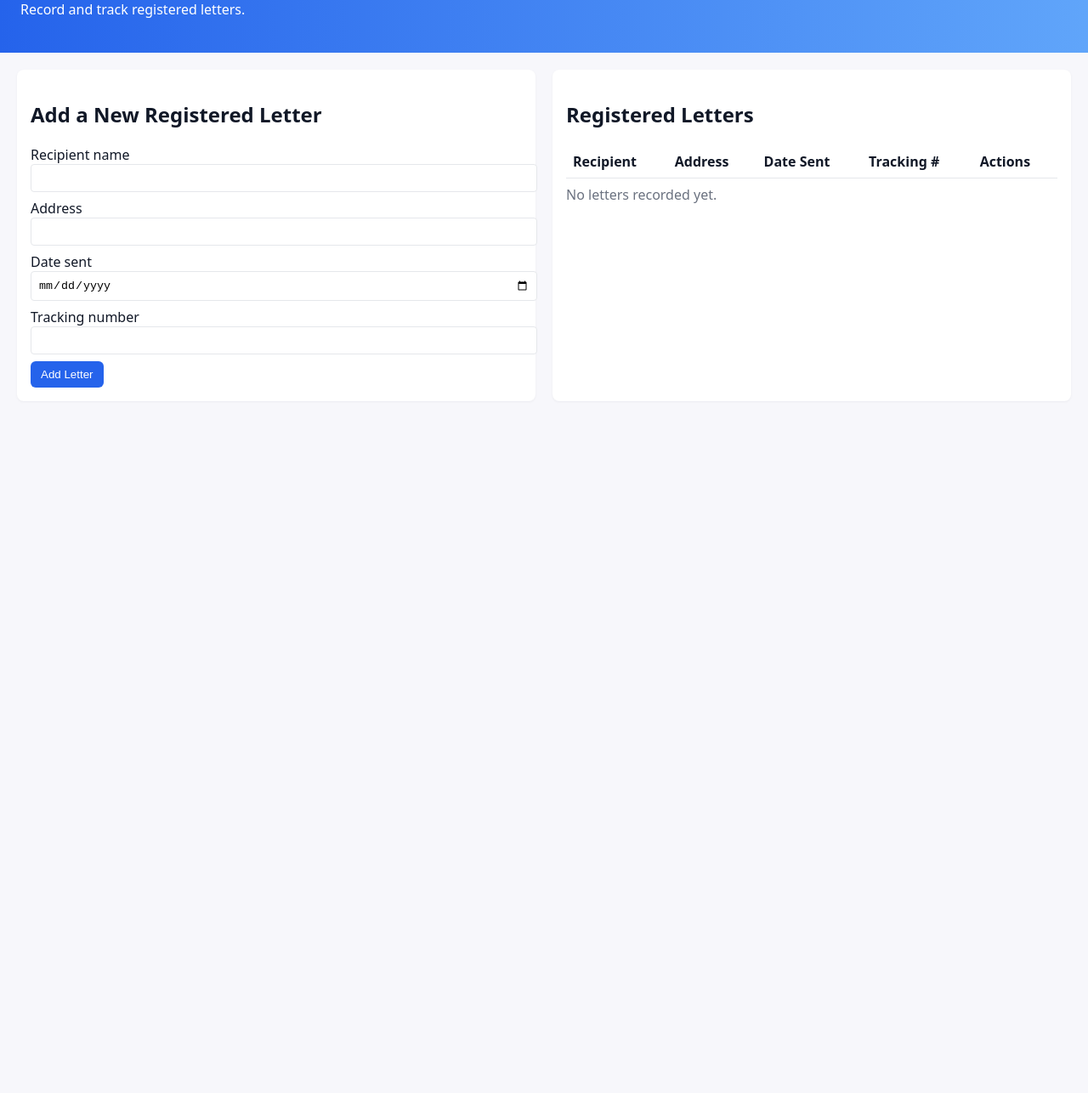
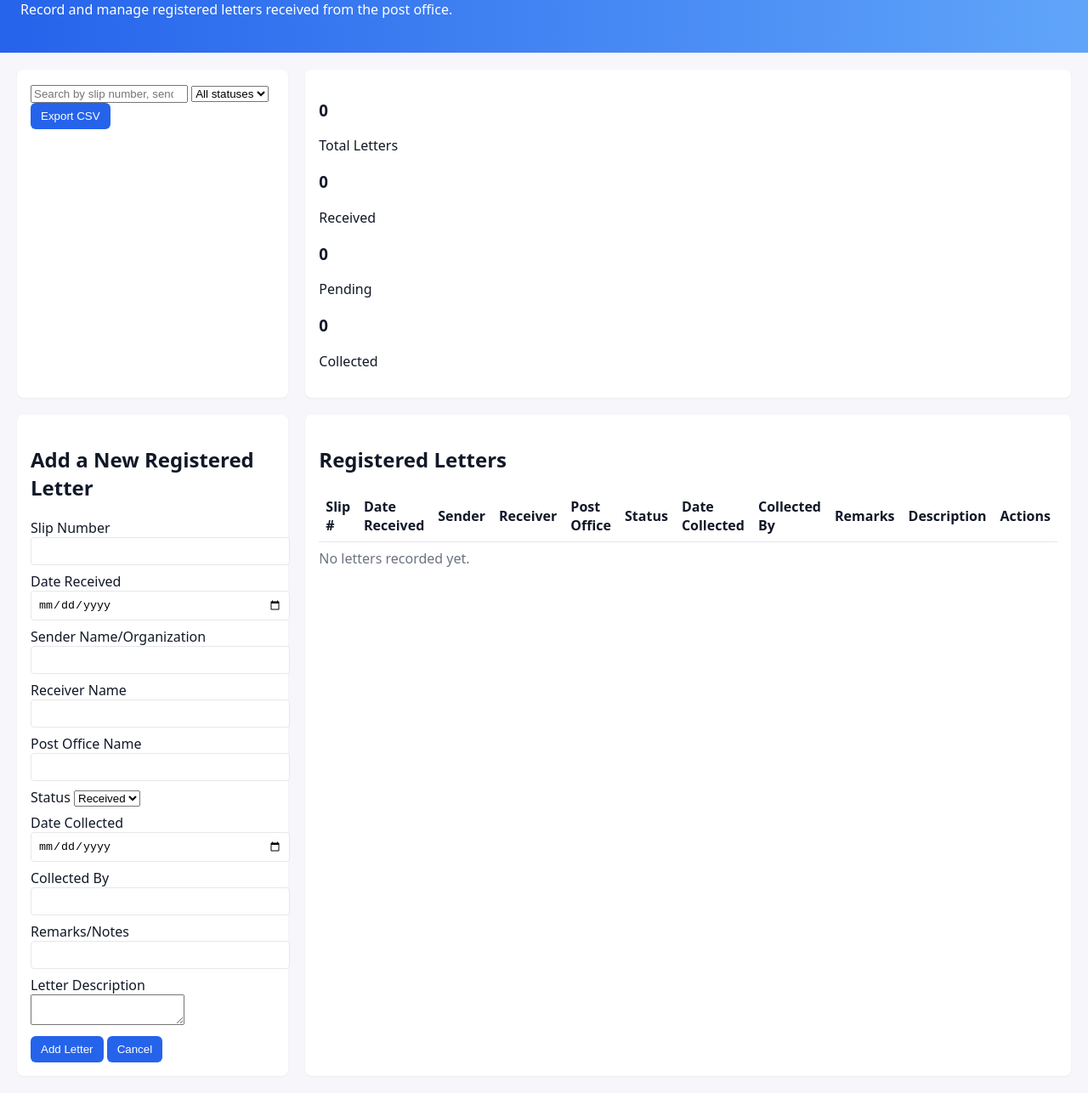
Before and after one commit to senganikhath-cyber/registered-letters-register, a plain HTML site: page index.html in a window 1280 px wide. Shown: the part 67-1353 px from the top of the page at 85% size. Before the commit the page ends 800 px from the top, so only its background shows below. Drawn offline with Linux system fonts and the light colour scheme.

Commit message:
feat: add dashboard summary

```diff
--- a/index.html
+++ b/index.html
@@ -3,36 +3,100 @@
 <head>
   <meta charset="utf-8">
   <meta name="viewport" content="width=device-width,initial-scale=1">
-  <title>Registered Letters Register</title>
+  <title>Registered Letters Slip Register</title>
   <link rel="stylesheet" href="assets/css/style.css">
 </head>
 <body>
   <header>
-    <h1>Registered Letters Register</h1>
-    <p>Record and track registered letters.</p>
+    <h1>Registered Letters Slip Register</h1>
+    <p>Record and manage registered letters received from the post office.</p>
   </header>
 
   <main>
+    <section class="toolbar">
+      <div class="search-filter">
+        <input id="search-input" type="search" placeholder="Search by slip number, sender, receiver, tracking...">
+        <select id="status-filter">
+          <option value="all">All statuses</option>
+          <option value="Received">Received</option>
+          <option value="Pending">Pending</option>
+          <option value="Collected">Collected</option>
+        </select>
+        <button id="export-btn">Export CSV</button>
+      </div>
+    </section>
+
+    <section class="dashboard" aria-label="Dashboard summary">
+      <div class="card">
+        <h3 id="count-total">0</h3>
+        <p>Total Letters</p>
+      </div>
+      <div class="card">
+        <h3 id="count-received">0</h3>
+        <p>Received</p>
+      </div>
+      <div class="card">
+        <h3 id="count-pending">0</h3>
+        <p>Pending</p>
+      </div>
+      <div class="card">
+        <h3 id="count-collected">0</h3>
+        <p>Collected</p>
+      </div>
+    </section>
+
     <section class="form-section">
-      <h2>Add a New Registered Letter</h2>
+      <h2 id="form-title">Add a New Registered Letter</h2>
       <form id="letter-form">
+        <input type="hidden" id="editing-index" value="-1">
         <label>
-          Recipient name
-          <input type="text" id="recipient" required>
+          Slip Number
+          <input type="text" id="slipNumber" required>
         </label>
         <label>
-          Address
-          <input type="text" id="address" required>
+          Date Received
+          <input type="date" id="dateReceived" required>
         </label>
         <label>
-          Date sent
-          <input type="date" id="dateSent" required>
+          Sender Name/Organization
+          <input type="text" id="sender" required>
         </label>
         <label>
-          Tracking number
-          <input type="text" id="tracking" required>
+          Receiver Name
+          <input type="text" id="receiver" required>
         </label>
-        <button type="submit">Add Letter</button>
+        <label>
+          Post Office Name
+          <input type="text" id="postOffice">
+        </label>
+        <label>
+          Status
+          <select id="status">
+            <option value="Received">Received</option>
+            <option value="Pending">Pending</option>
+            <option value="Collected">Collected</option>
+          </select>
+        </label>
+        <label>
+          Date Collected
+          <input type="date" id="dateCollected">
+        </label>
+        <label>
+          Collected By
+          <input type="text" id="collectedBy">
+        </label>
+        <label>
+          Remarks/Notes
+          <input type="text" id="remarks">
+        </label>
+        <label>
+          Letter Description
+          <textarea id="description" rows="2"></textarea>
+        </label>
+        <div class="form-actions">
+          <button type="submit" id="submit-btn">Add Letter</button>
+          <button type="button" id="cancel-edit" class="hidden">Cancel</button>
+        </div>
       </form>
     </section>
 
@@ -41,21 +105,28 @@
       <table id="letters-table">
         <thead>
           <tr>
-            <th>Recipient</th>
-            <th>Address</th>
-            <th>Date Sent</th>
-            <th>Tracking #</th>
+            <th>Slip #</th>
+            <th>Date Received</th>
+            <th>Sender</th>
+            <th>Receiver</th>
+            <th>Post Office</th>
+            <th>Status</th>
+            <th>Date Collected</th>
+            <th>Collected By</th>
+            <th>Remarks</th>
+            <th>Description</th>
             <th>Actions</th>
           </tr>
         </thead>
         <tbody>
-          <!-- Rows populated by JS -->
+          <!-- rows populated by JS -->
         </tbody>
       </table>
       <p id="empty-msg">No letters recorded yet.</p>
     </section>
   </main>
 
+  <script src="assets/js/export.js" defer></script>
   <script src="assets/js/app.js" defer></script>
 </body>
 </html>
```
